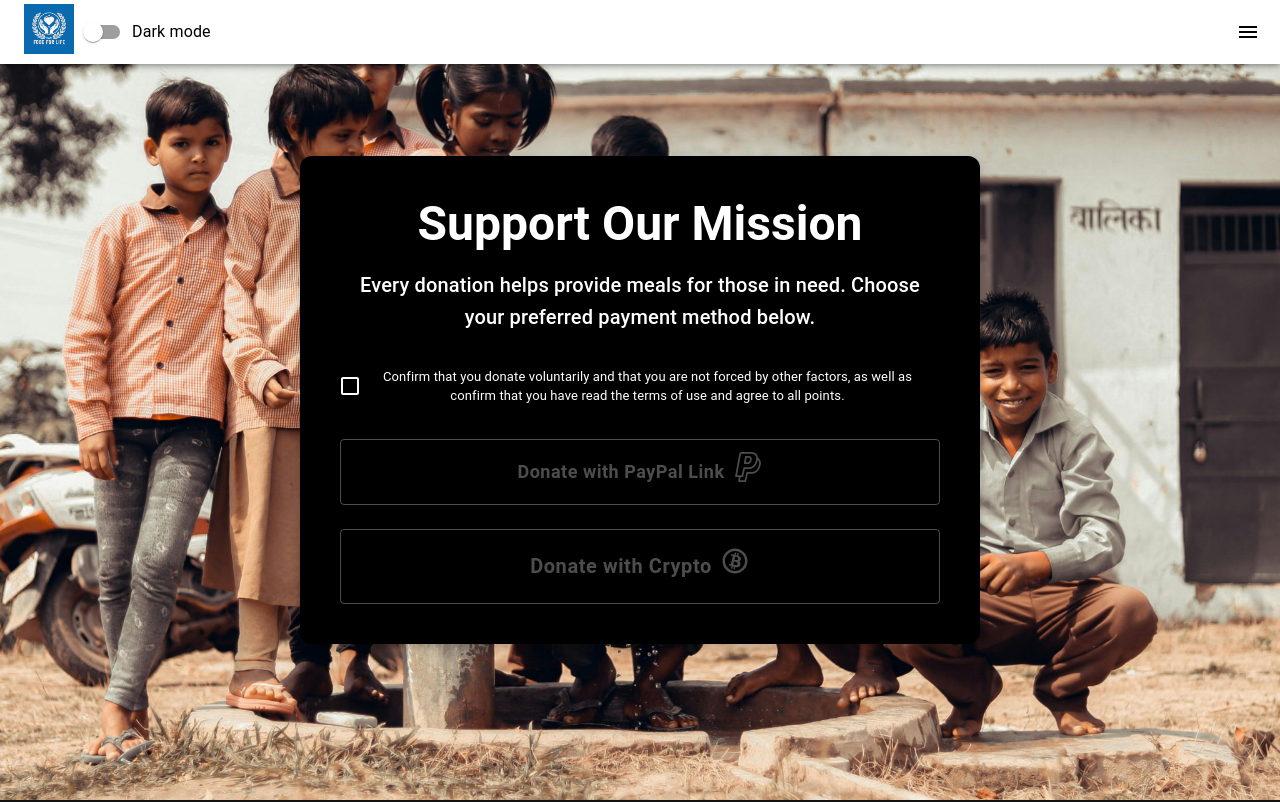
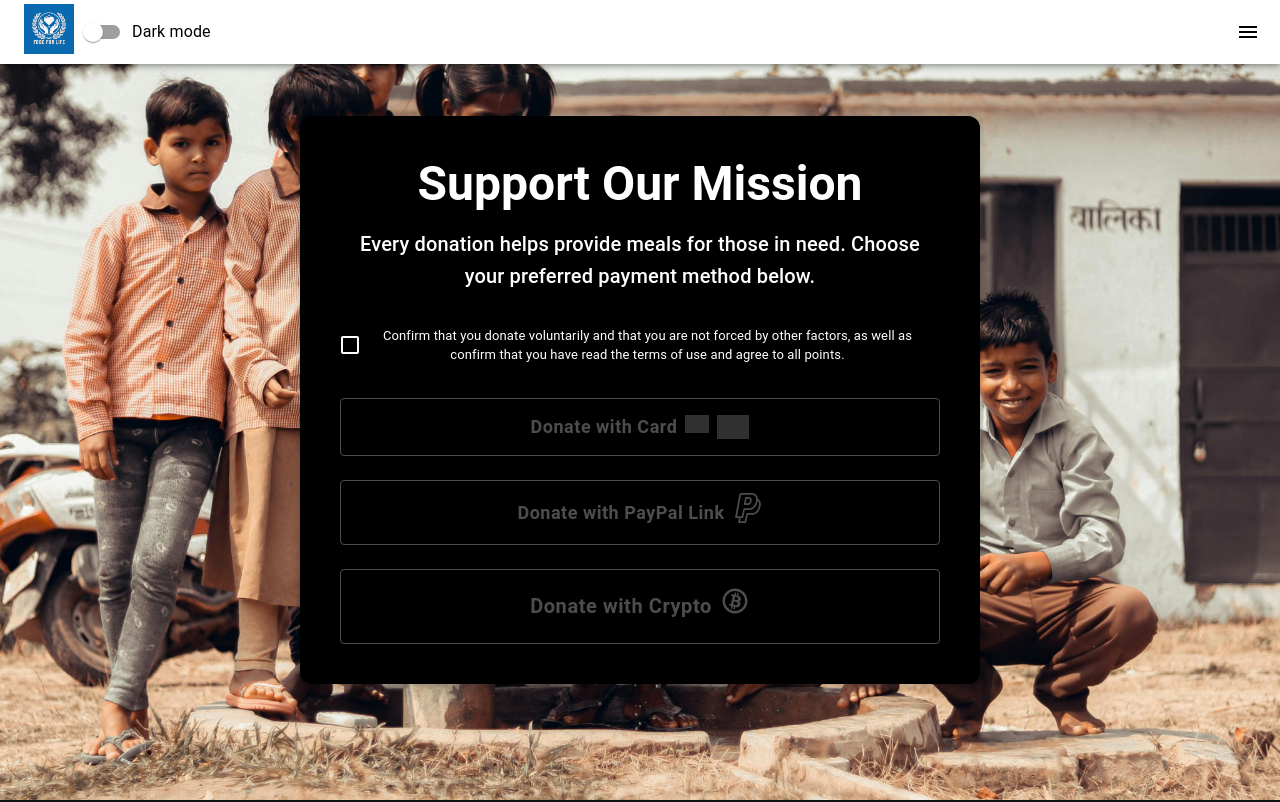
Before and after one commit to foodforlifeofficial/life, a React (Vite) app: page /donate in a window 1280 px wide. Shown: the top 802 px of the page. Built offline with nearby package versions, Linux system fonts and the light colour scheme; grey boxes are pictures that could not be loaded.

Commit message:
Add card doantion

```diff
--- a/src/Pages/Donate.jsx
+++ b/src/Pages/Donate.jsx
@@ -8,7 +8,6 @@ import {
 } from "@mui/material";
 import backgroundImage from "/donation.jpg";
 import { SlPaypal } from "react-icons/sl";
-// import PayPalButton from "../PayPal/PayPalButton";
 import { RiBtcLine } from "react-icons/ri";
 import { keyframes } from "@mui/system";
 
@@ -75,13 +74,16 @@ const BrokenHeart = () => (
 );
 
 const Donate = ({ darkMode }) => {
-  const [showOptions, setShowOptions] = useState(false);
-  const [selectedCrypto, setSelectedCrypto] = useState(null);
   const [isConfirmed, setIsConfirmed] = useState(false);
   const [showError, setShowError] = useState(false);
 
   const [showHeart, setShowHeart] = useState(false);
   const [showBrokenHeart, setShowBrokenHeart] = useState(false);
+
+  const visaLogo =
+    "https://upload.wikimedia.org/wikipedia/commons/5/5e/Visa_Inc._logo.svg";
+  const mastercardLogo =
+    "https://upload.wikimedia.org/wikipedia/commons/2/2a/Mastercard-logo.svg";
 
   const handleCheckboxChange = (event) => {
     setIsConfirmed(event.target.checked);
@@ -185,8 +187,37 @@ const Donate = ({ darkMode }) => {
             gap: 3,
           }}
         >
+          {/* DonationAlerts */}
+          <Button
+            variant="outlined"
+            size="large"
+            href="https://www.donationalerts.com/r/foodforlife"
+            target="_blank"
+            sx={{
+              color: darkMode ? "black" : "white",
+              borderColor: darkMode ? "#000" : "#fff",
+              padding: "12px 32px",
+              fontSize: "18px",
+              fontWeight: "bold",
+              textTransform: "none",
+              "&:hover": {
+                backgroundColor: "#0e9e3c",
+                color: "white",
+              },
+            }}
+          >
+            Donate with Card
+            <Box component="span" sx={{ ml: 1, display: "flex", gap: 1 }}>
+              <img src={visaLogo} alt="Visa" style={{ height: "18px" }} />
+              <img
+                src={mastercardLogo}
+                alt="Mastercard"
+                style={{ height: "24px" }}
+              />
+            </Box>
+          </Button>
+
           {/* <PayPalButton /> */}
-
           <Button
             variant="outlined"
             size="large"
```
Also changed, not shown: 3 other files (tests, documents, lock files or other folders).
